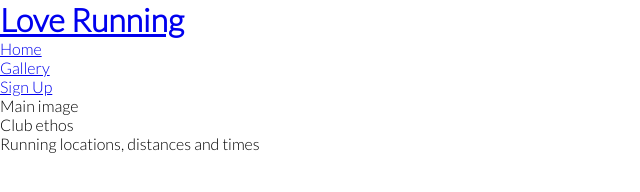
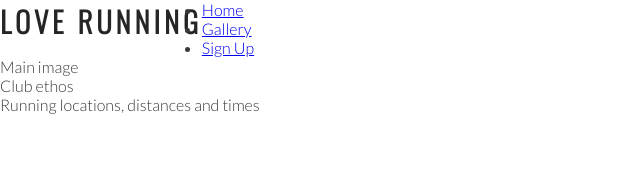
Before and after one commit to lpewton/Love-running, a plain HTML site: page index.html in a window 1280 px wide. Shown: the whole page, without its empty margins (0-640 px from the left). Drawn offline with nearby package versions, Linux system fonts and the light colour scheme.

Commit message:
Add styles for heading and logo

```diff
--- a/assets/css/style.css
+++ b/assets/css/style.css
@@ -9,4 +9,17 @@
 body {
     font-family: Lato, sans-serif;
     font-weight: 300;
+    color: #3a3a3a;
 }
+
+h1, h2 {
+    font-family: Oswald, sans-serif;
+    text-transform: uppercase;
+    letter-spacing: 4px;
+    color: #252525;
+}
+
+#logo {
+    float: left;
+    font-size: 180%;
+}
--- a/index.html
+++ b/index.html
@@ -12,7 +12,7 @@
 </head>
 <body>
     <header><a href="index.html">
-        <h1>Love Running</h1>
+        <h1 id="logo">Love Running</h1>
     </a>
     <nav>
         <ul>
```
